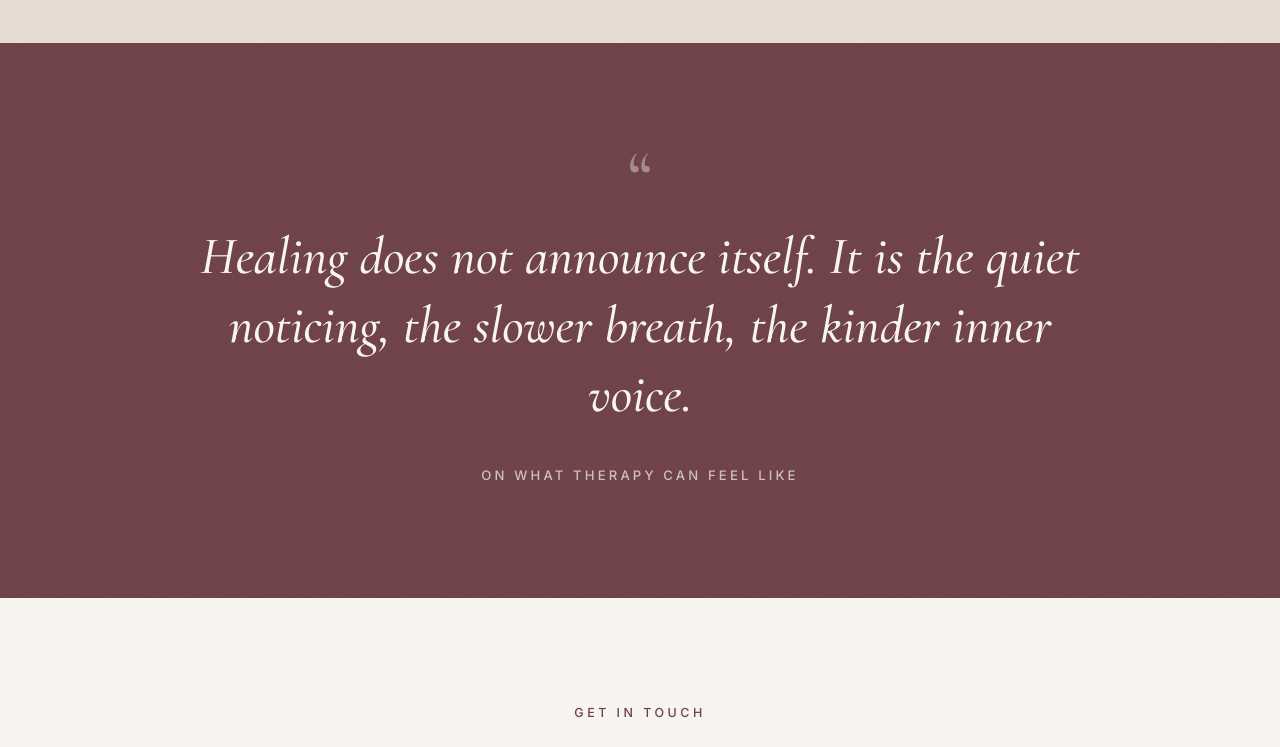
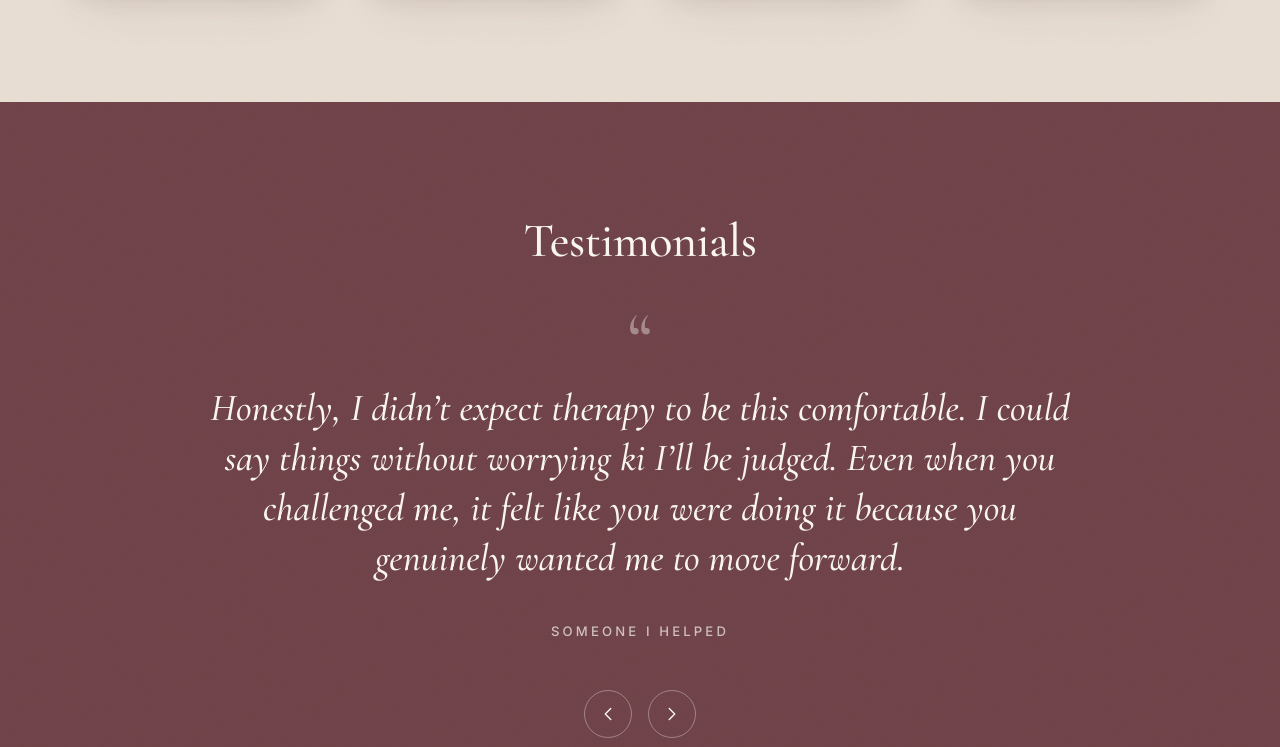
Before and after one commit to mananj183/thestillspace.github.io, a React (Vite) app: page / in a window 1280 px wide. Shown: the part 2875-3622 px from the top of the page. Built offline with nearby package versions, Linux system fonts and the light colour scheme.

Commit message:
Add multi-quote carousel with nav arrows, optional title, and smaller quote text

```diff
--- a/src/App.tsx
+++ b/src/App.tsx
@@ -8,19 +8,37 @@ import Services from './components/Services';
 import Contact from './components/Contact';
 import AboutMe from './pages/AboutMe';
 
+const quotes = [
+  {
+    quote: "You don't have to arrive with the right words. You can arrive exactly as you are.",
+    byline: 'An invitation, not an expectation',
+  },
+  {
+    quote:
+      'Healing does not announce itself. It is the quiet noticing, the slower breath, the kinder inner voice.',
+    byline: 'On what therapy can feel like',
+  },
+];
+
+const testimonials = [
+  {
+    quote: "Honestly, I didn’t expect therapy to be this comfortable. I could say things without worrying ki I’ll be judged. Even when you challenged me, it felt like you were doing it because you genuinely wanted me to move forward.",
+    byline: 'Someone I helped',
+  },
+  {
+    quote:
+      'Therapy here never felt like advice being given to me. It felt more like figuring things out together. I especially liked that I was allowed to go at my own pace, but was also gently pushed when I was avoiding something.',
+    byline: 'Someone I helped',
+  },
+];
+
 const Home = () => (
   <>
     <Hero />
     <About />
-    <QuoteSection
-      quote="You don't have to arrive with the right words. You can arrive exactly as you are."
-      byline="An invitation, not an expectation"
-    />
+    <QuoteSection quotes={quotes} />
     <Services />
-    <QuoteSection
-      quote="Healing does not announce itself. It is the quiet noticing, the slower breath, the kinder inner voice."
-      byline="On what therapy can feel like"
-    />
+    <QuoteSection quotes={testimonials} title="Testimonials" />
     <Contact />
   </>
 );
--- a/src/components/QuoteSection.tsx
+++ b/src/components/QuoteSection.tsx
@@ -1,14 +1,33 @@
-import { motion } from 'framer-motion';
+import { useState } from 'react';
+import { motion, AnimatePresence } from 'framer-motion';
+import { ChevronLeft, ChevronRight } from 'lucide-react';
 
-interface QuoteSectionProps {
+export interface Quote {
     quote: string;
     byline?: string;
 }
 
-const QuoteSection = ({ quote, byline }: QuoteSectionProps) => {
+interface QuoteSectionProps {
+    quotes: Quote[];
+    title?: string | null;
+}
+
+const QuoteSection = ({ quotes, title }: QuoteSectionProps) => {
+    const [index, setIndex] = useState(0);
+
+    if (quotes.length === 0) {
+        return null;
+    }
+
+    const current = quotes[index % quotes.length];
+
+    const goPrev = () => setIndex((i) => (i - 1 + quotes.length) % quotes.length);
+    const goNext = () => setIndex((i) => (i + 1) % quotes.length);
+
     return (
         <section className="quote-section" aria-label="Reflection">
             <div className="container">
+                {title && <h3 className="quote-title">{title}</h3>}
                 <motion.div
                     initial={{ opacity: 0, y: 24 }}
                     whileInView={{ opacity: 1, y: 0 }}
@@ -16,9 +35,49 @@ const QuoteSection = ({ quote, byline }: QuoteSectionProps) => {
                     transition={{ duration: 0.9, ease: 'easeOut' }}
                 >
                     <span className="quote-mark" aria-hidden="true">&ldquo;</span>
-                    <blockquote className="quote-text">{quote}</blockquote>
-                    {byline && <p className="quote-byline">{byline}</p>}
+                    <AnimatePresence mode="wait">
+                        <motion.blockquote
+                            key={index}
+                            className="quote-text"
+                            initial={{ opacity: 0, y: 16 }}
+                            animate={{ opacity: 1, y: 0 }}
+                            exit={{ opacity: 0, y: -16 }}
+                            transition={{ duration: 0.4, ease: 'easeOut' }}
+                        >
+                            {current.quote}
+                        </motion.blockquote>
+                    </AnimatePresence>
+                    {current.byline && (
+                        <motion.p
+                            key={`byline-${index}`}
+                            className="quote-byline"
+                            initial={{ opacity: 0 }}
+                            animate={{ opacity: 1 }}
+                            exit={{ opacity: 0 }}
+                            transition={{ duration: 0.4, ease: 'easeOut' }}
+                        >
+                            {current.byline}
+                        </motion.p>
+                    )}
                 </motion.div>
+                <div className="quote-nav">
+                    <button
+                        type="button"
+                        className="quote-nav-btn"
+                        onClick={goPrev}
+                        aria-label="Previous quote"
+                    >
+                        <ChevronLeft size={22} strokeWidth={1.5} />
+                    </button>
+                    <button
+                        type="button"
+                        className="quote-nav-btn"
+                        onClick={goNext}
+                        aria-label="Next quote"
+                    >
+                        <ChevronRight size={22} strokeWidth={1.5} />
+                    </button>
+                </div>
             </div>
         </section>
     );
--- a/src/index.css
+++ b/src/index.css
@@ -570,9 +570,16 @@ button {
   margin-bottom: 1.5rem;
 }
 
+.quote-title {
+  color: var(--bg-primary);
+  text-align: center;
+  font-size: clamp(2rem, 4vw, 3rem);
+  margin: 0 auto 3rem;
+}
+
 .quote-text {
   font-family: var(--font-heading);
-  font-size: clamp(1.9rem, 4.2vw, 3.3rem);
+  font-size: clamp(1.3rem, 3.0vw, 2.5rem);
   font-style: italic;
   font-weight: 500;
   line-height: 1.3;
@@ -588,6 +595,41 @@ button {
   text-transform: uppercase;
   color: rgba(248, 245, 241, 0.7);
   margin-top: 2.25rem;
+}
+
+.quote-nav {
+  display: flex;
+  justify-content: center;
+  gap: 1rem;
+  margin-top: 3rem;
+}
+
+.quote-nav-btn {
+  display: inline-flex;
+  align-items: center;
+  justify-content: center;
+  width: 48px;
+  height: 48px;
+  border-radius: 50%;
+  border: 1px solid rgba(248, 245, 241, 0.35);
+  background-color: transparent;
+  color: var(--bg-primary);
+  cursor: pointer;
+  transition:
+    background-color 0.3s ease,
+    color 0.3s ease,
+    border-color 0.3s ease;
+}
+
+.quote-nav-btn:hover {
+  background-color: var(--bg-primary);
+  color: var(--accent-strong);
+  border-color: var(--bg-primary);
+}
+
+.quote-nav-btn:focus-visible {
+  outline: 2px solid var(--bg-primary);
+  outline-offset: 2px;
 }
 
 /* ── Contact ──────────────────────────────────────────── */
```
